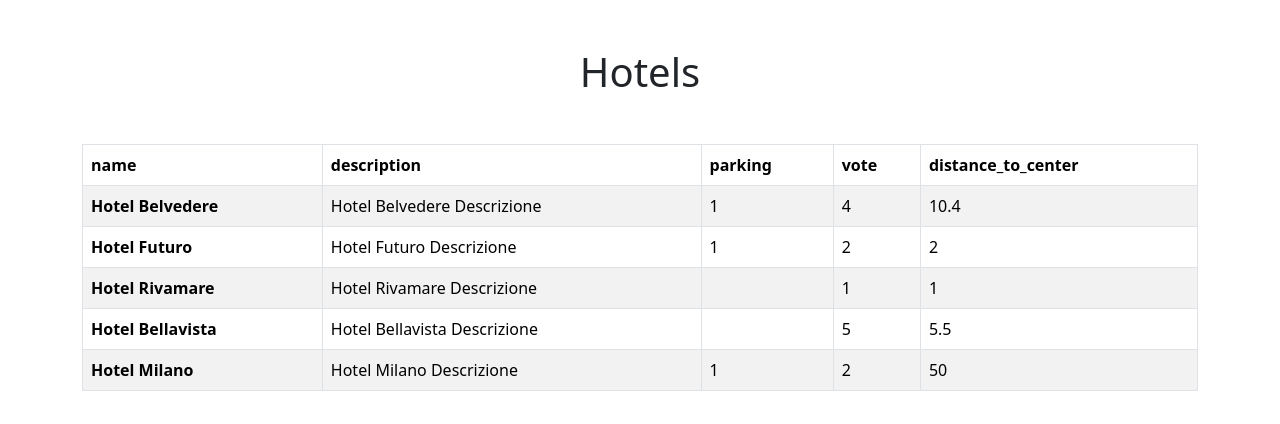
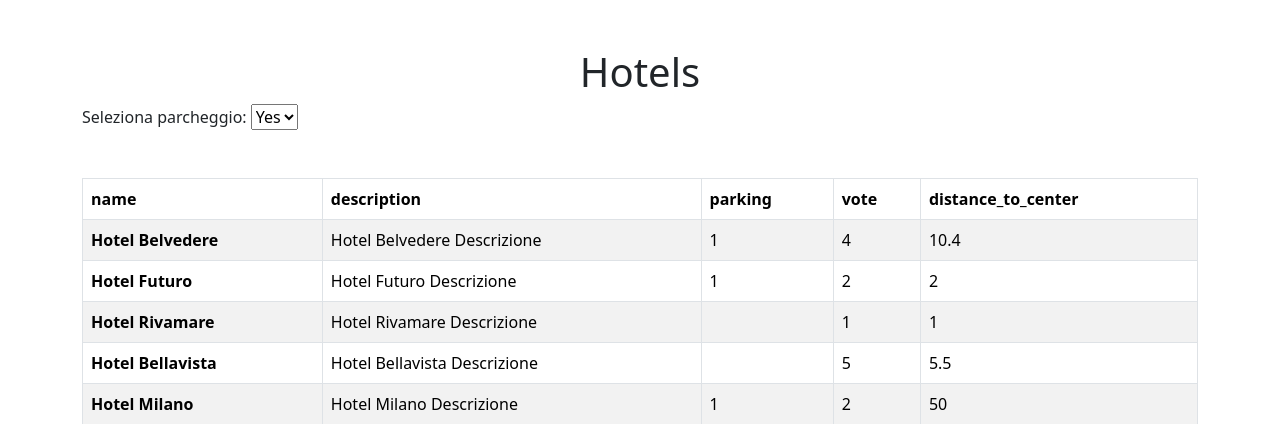
Before and after one commit to irenebrignoli/php-hotel, a PHP site: page / in a window 1280 px wide. Shown: the top 424 px of the page. Run offline with PHP 8.4, Linux system fonts and the light colour scheme.

Commit message:
Bonus non riuscito

```diff
--- a/index.php
+++ b/index.php
@@ -68,6 +68,13 @@
 
   <div class="container">
     <h1  class="text-center mt-5">Hotels</h1>
+    <form action="index.php" method="get">
+      <label for="parking">Seleziona parcheggio:</label>
+      <select name="parking" id="parking">
+        <option value="yes">Yes</option>
+        <option value="no">No</option>
+      </select>
+    </form>
     <table class="table table-striped table-bordered mt-5">
       <thead>
         <tr>
```
